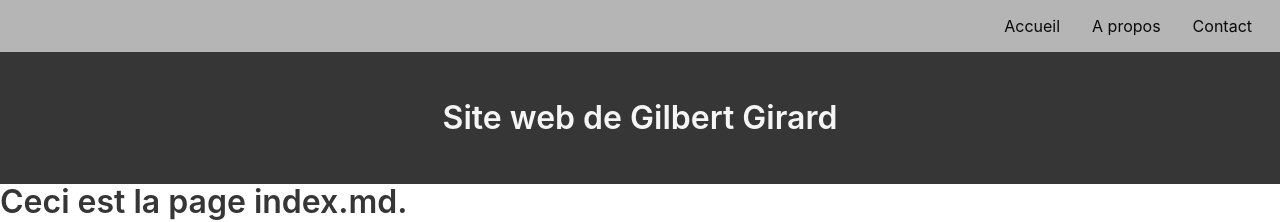
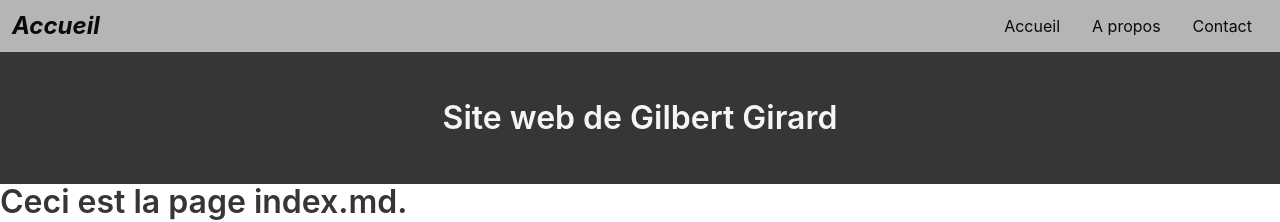
Before and after one commit to gilbiere/jeckyll-1, a Jekyll site: the page built from index.md, in a window 1280 px wide. Shown: the top 222 px of the page. Built offline with Jekyll 4.4.1, drawn with Linux system fonts in a browser that asks for light colours.

Commit message:
Update menu-top.html

```diff
--- a/_includes/menu-top.html
+++ b/_includes/menu-top.html
@@ -2,7 +2,7 @@
 <div class="navbar-menu">
     <div class="navbar-start">
         <div class="navbar-item">
-            <a class="has-text-black is-size-4 has-text-weight-bold is-italic" href="{{ site.url }}"><i class="fa-solid fa-house"></i></a>
+            <a class="has-text-black is-size-4 has-text-weight-bold is-italic" href="{{ site.url }}">Accueil</a>
         </div>
     </div>
 
```
